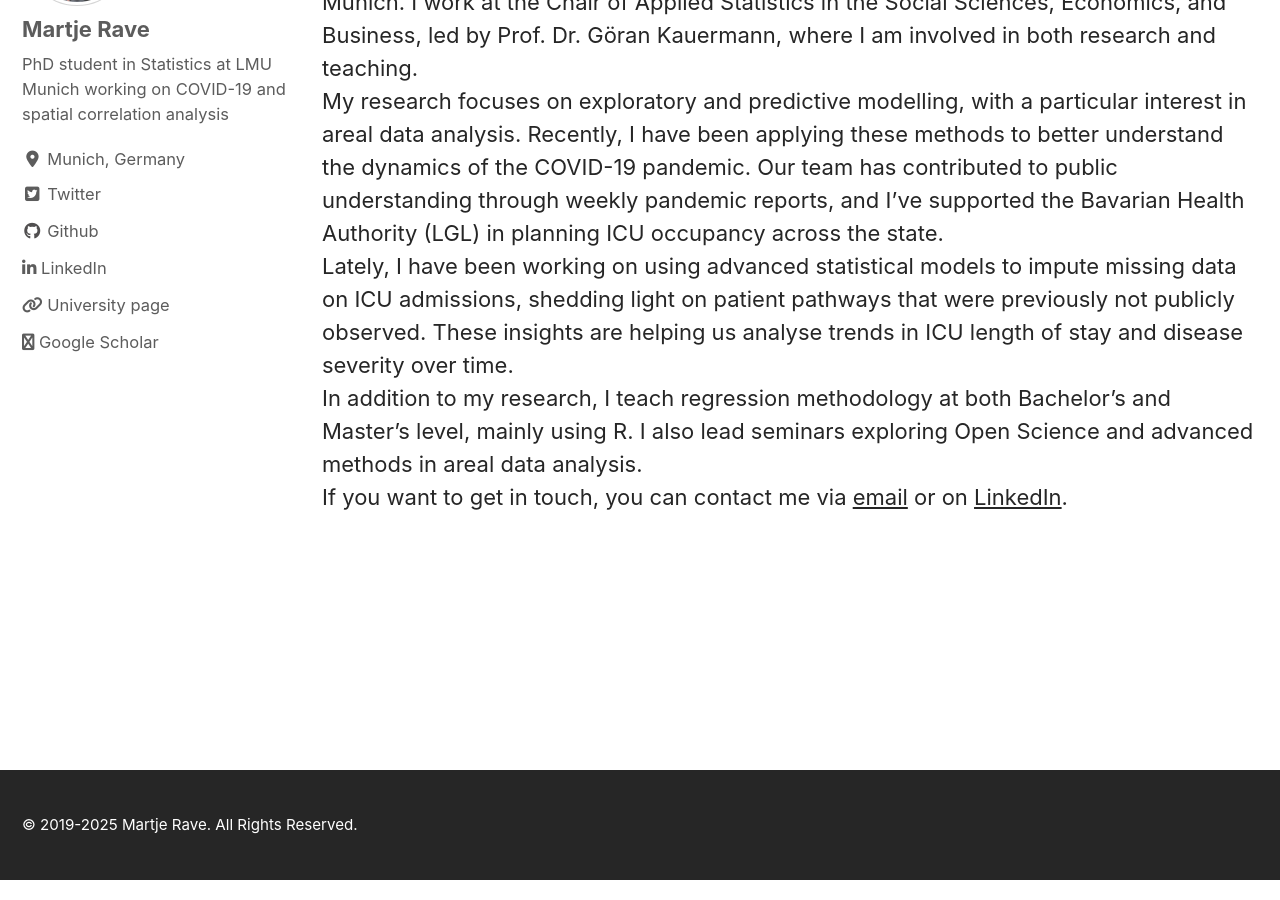
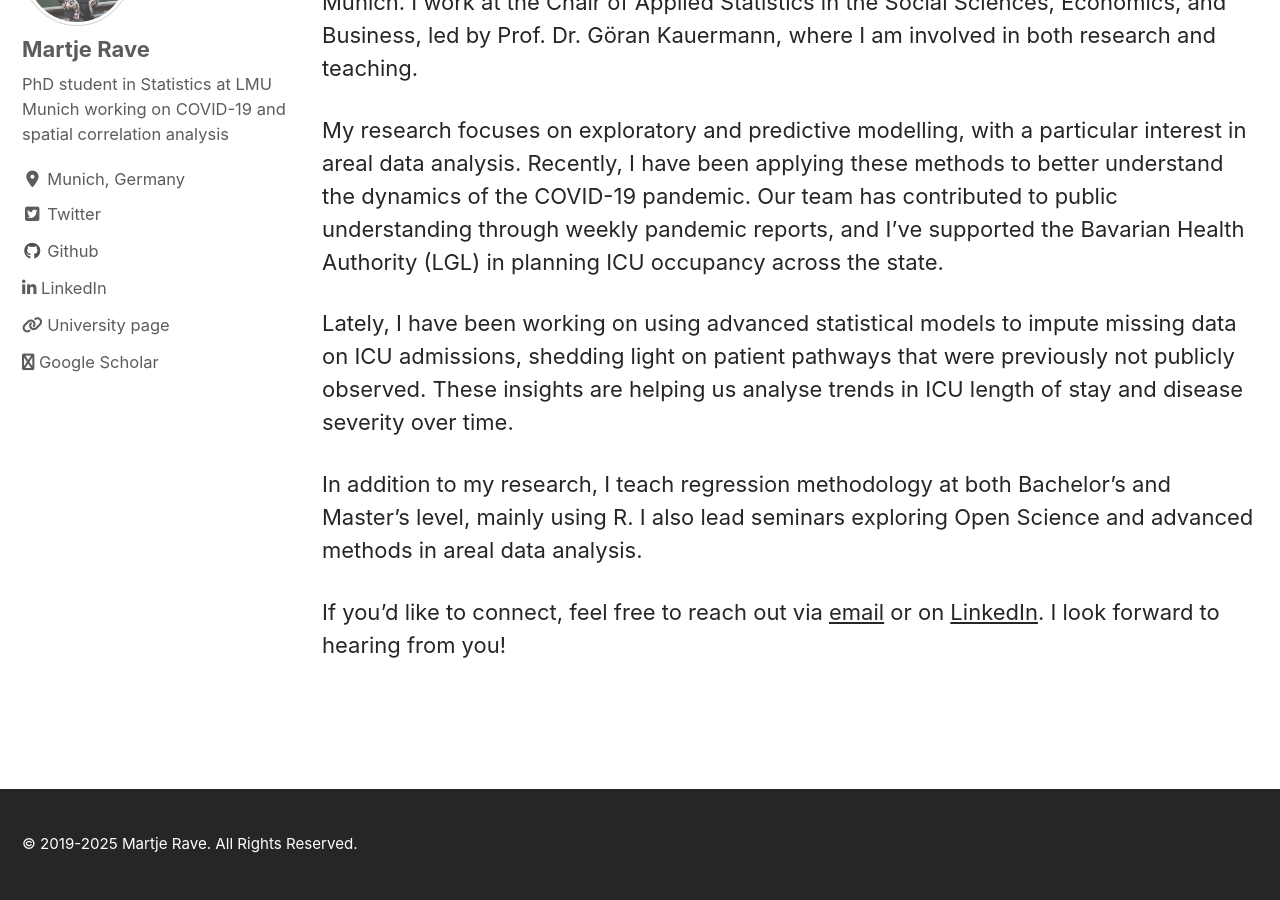
Before and after one commit to MartjeRave/MartjeRave.github.io, a Jekyll site: the page built from _pages/about.md, in a window 1280 px wide and 900 px high, scrolled down 503 px. Built offline with Jekyll 4.4.1, drawn with Linux system fonts in a browser that asks for light colours; cached includes are drawn as plain includes; nearby versions of some CDN libraries.

Commit message:
Update about.md

```diff
--- a/_pages/about.md
+++ b/_pages/about.md
@@ -14,7 +14,11 @@
 Hello and welcome!
 
 My name is Martje Rave, and I am a PhD candidate at the Institute of Statistics at LMU Munich. I work at the Chair of Applied Statistics in the Social Sciences, Economics, and Business, led by Prof. Dr. Göran Kauermann, where I am involved in both research and teaching.<br>
+
 My research focuses on exploratory and predictive modelling, with a particular interest in areal data analysis. Recently, I have been applying these methods to better understand the dynamics of the COVID-19 pandemic. Our team has contributed to public understanding through weekly pandemic reports, and I’ve supported the Bavarian Health Authority (LGL) in planning ICU occupancy across the state.<br>
+
 Lately, I have been working on using advanced statistical models to impute missing data on ICU admissions, shedding light on patient pathways that were previously not publicly observed. These insights are helping us analyse trends in ICU length of stay and disease severity over time.<br>
+
 In addition to my research, I teach regression methodology at both Bachelor’s and Master’s level, mainly using R. I also lead seminars exploring Open Science and advanced methods in areal data analysis.<br>
-If you want to get in touch, you can contact me via [email](mailto:martje.rave@stat.uni-muenchen.de) or on [LinkedIn](https://www.linkedin.com/in/martje-rave-822b5789/).
+
+If you’d like to connect, feel free to reach out via [email](mailto:martje.rave@stat.uni-muenchen.de) or on [LinkedIn](https://www.linkedin.com/in/martje-rave-822b5789/). I look forward to hearing from you!
```
